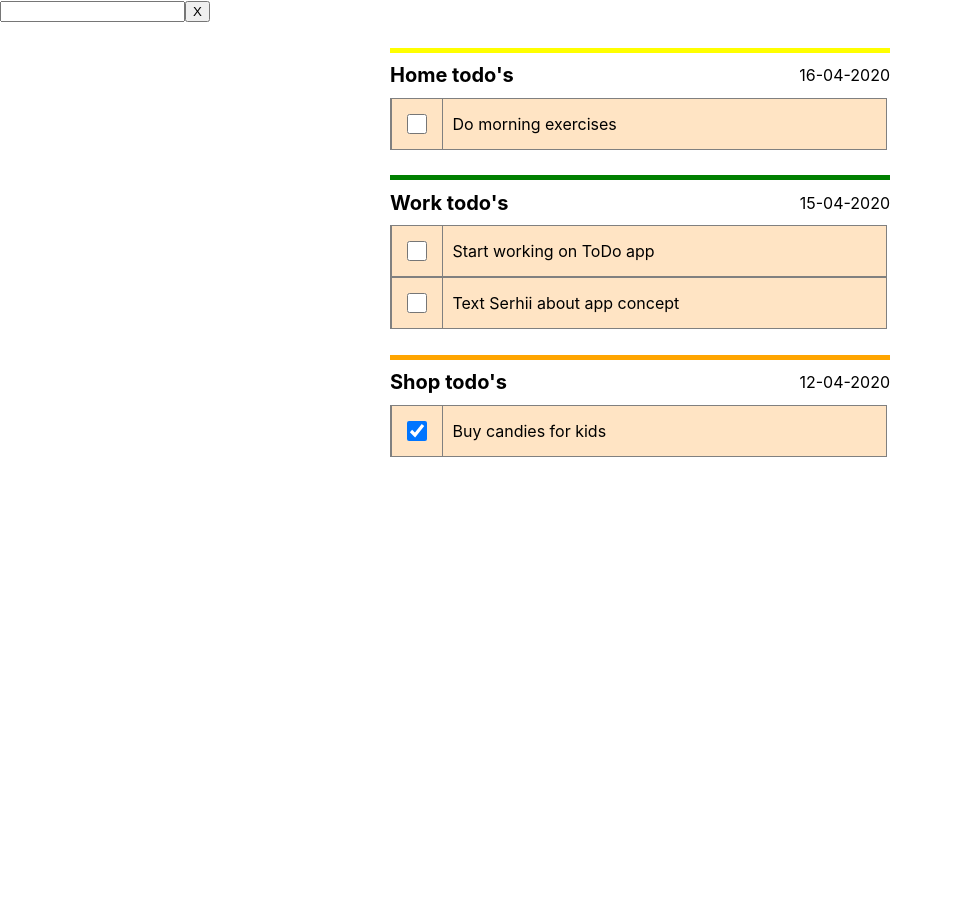
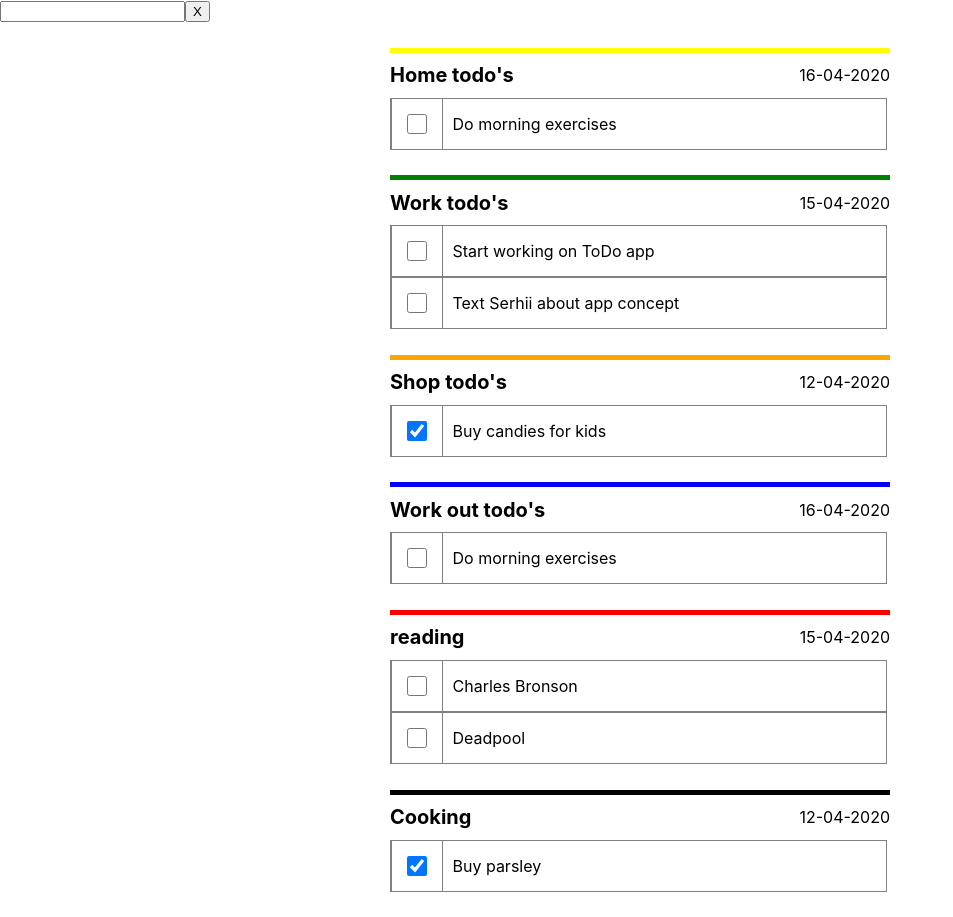
Before and after one commit to KostyrkoNazar/didwilldo, a React (Create React App) app: page / in a window 1280 px wide. Shown: the whole page, without its empty margins (0-953 px from the left). Before the commit the page ends 800 px from the top, so only its background shows below. Built offline with nearby package versions, Linux system fonts and the light colour scheme.

Commit message:
Dashboard search function added.

```diff
--- a/src/TodoListItem/styles.css
+++ b/src/TodoListItem/styles.css
@@ -1,7 +1,6 @@
 .todoListItem{
     width: 99%;
     height: 50px;
-    background-color: bisque;
     display: flex;
     align-items: center;
     border: 1px solid grey;
--- a/src/data/data.js
+++ b/src/data/data.js
@@ -53,6 +53,60 @@ const data = [
 
             }
         ]
+    }, {
+        color: "blue",
+        title: "Work out todo's",
+        created: "16-04-2020",
+        todoList: [
+            {
+                title: "Do morning exercises",
+                done: false,
+                filtered: true,
+            },
+            {
+                title: "Do evening exercises",
+                done: true,
+                filtered: false,
+
+            }
+        ]
+    },
+    {
+        color: "red",
+        title: "reading",
+        created: "15-04-2020",
+        todoList: [
+            {
+                title: "Charles Bronson",
+                done: false,
+                filtered: true,
+
+            },
+            {
+                title: "Deadpool",
+                done: false,
+                filtered: true,
+
+            }
+        ]
+    },
+    {
+        color: "black",
+        title: "Cooking",
+        created: "12-04-2020",
+        todoList: [
+            {
+                title: "Chicken",
+                done: false,
+                filtered: false,
+            },
+            {
+                title: "Buy parsley",
+                done: true,
+                filtered: true,
+
+            }
+        ]
     }
 ];
 
```
